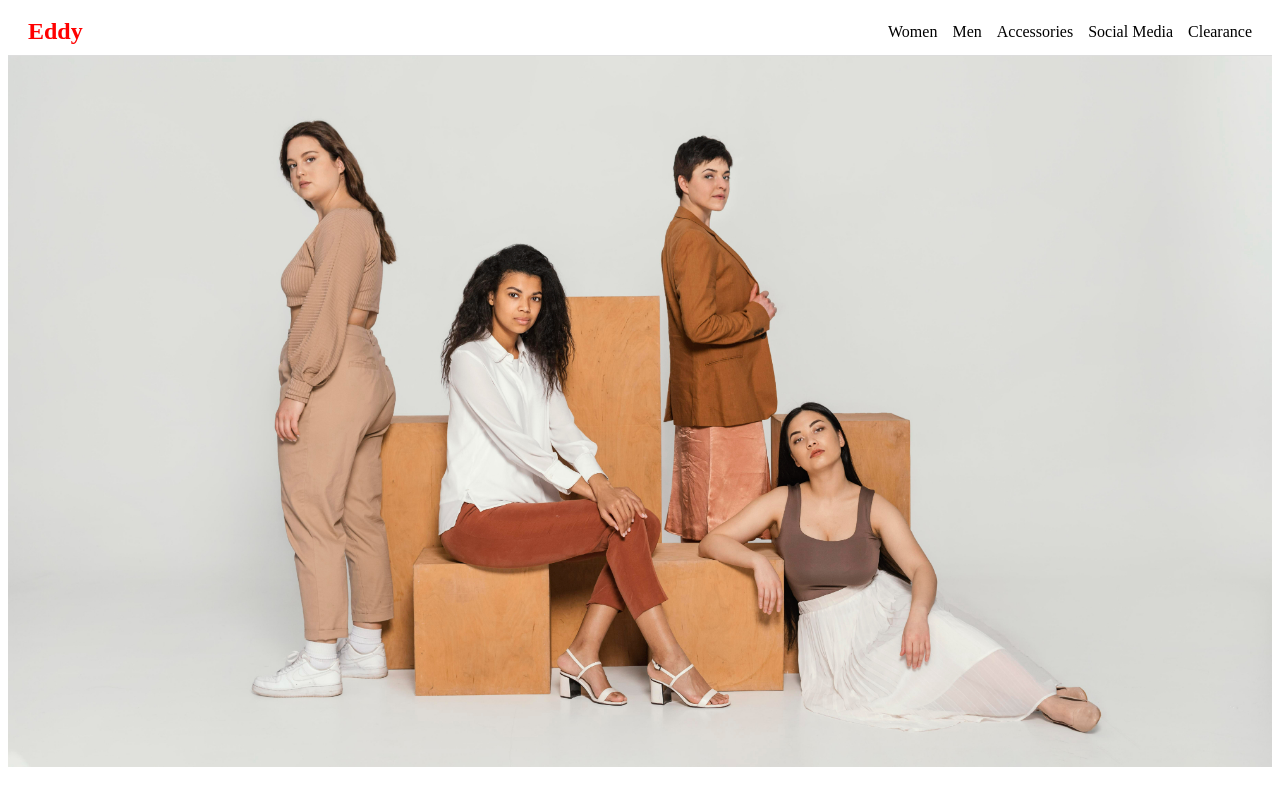
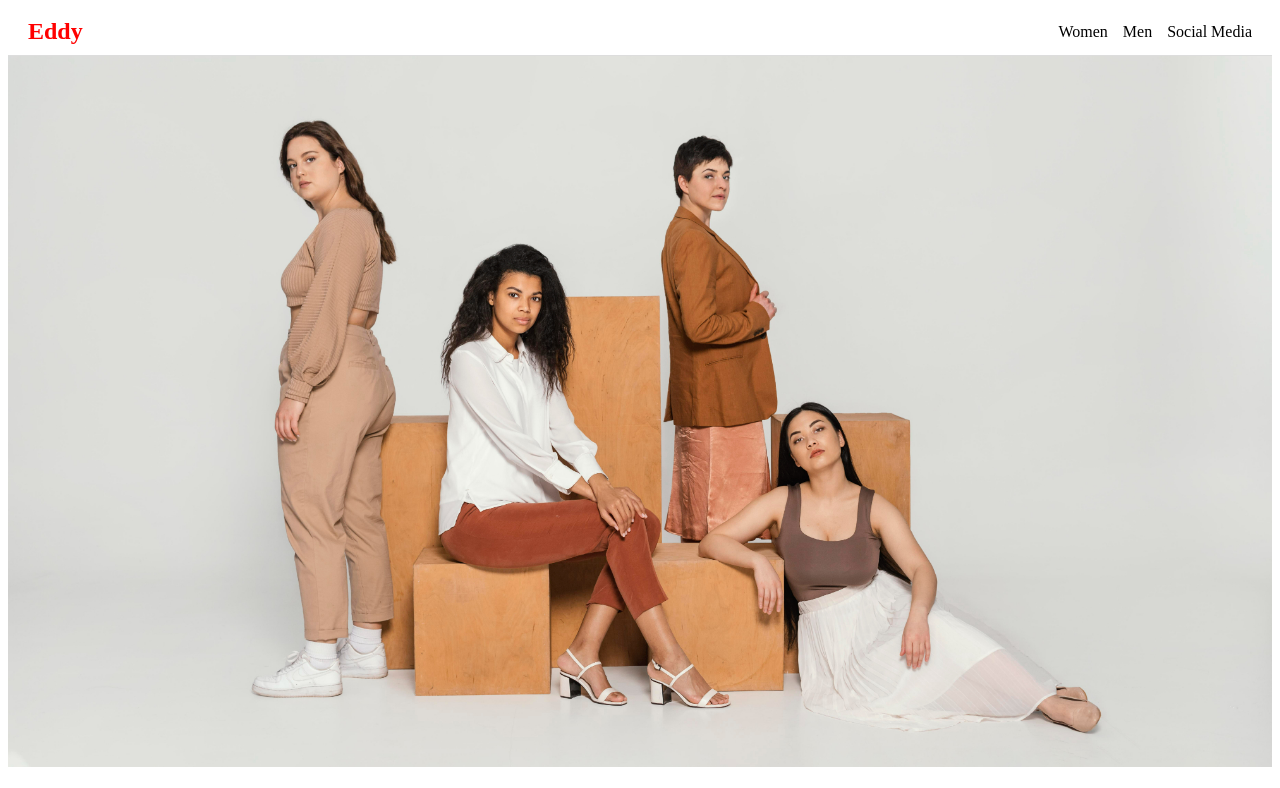
Before and after one commit to ANUGERAHE/Final_Digital, a plain HTML site: page women_shop.html in a window 1280 px wide. Shown: the top 788 px of the page. Drawn offline with Linux system fonts and the light colour scheme.

Commit message:
Update women_shop.html

```diff
--- a/women_shop.html
+++ b/women_shop.html
@@ -17,16 +17,12 @@
         <nav class="nav-menu">
             <a href="women_shop.html">Women</a>
             <a href="men_shop.html">Men</a>
-            <a href="#">Accessories</a>
             <a href="#social">Social Media</a>
-            <a href="#">Clearance</a>
         </nav>
         <nav class="nav-menu mobile" id="mobile-menu">
             <a href="women_shop.html">Women</a>
             <a href="men_shop.html">Men</a>
-            <a href="#">Accessories</a>
             <a href="#social">Social Media</a>
-            <a href="#">Clearance</a>
         </nav>
     </header>
     <article>
```
